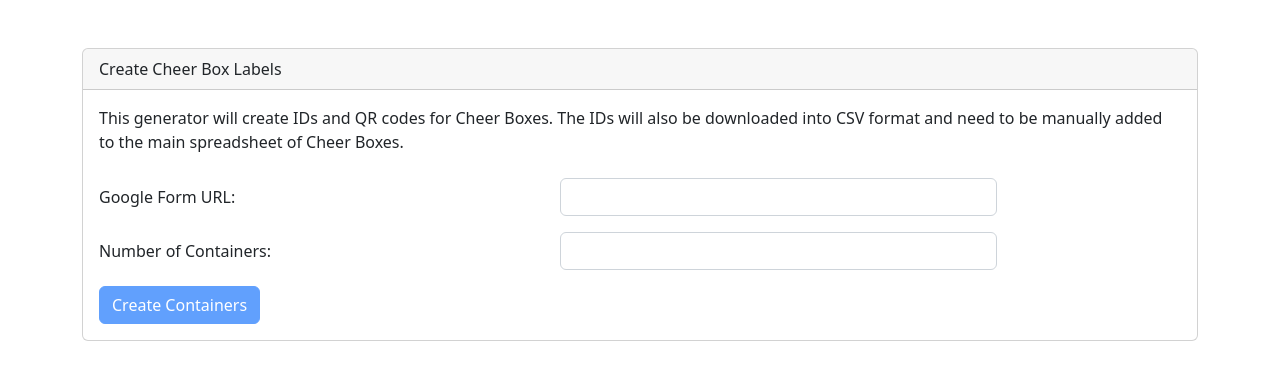
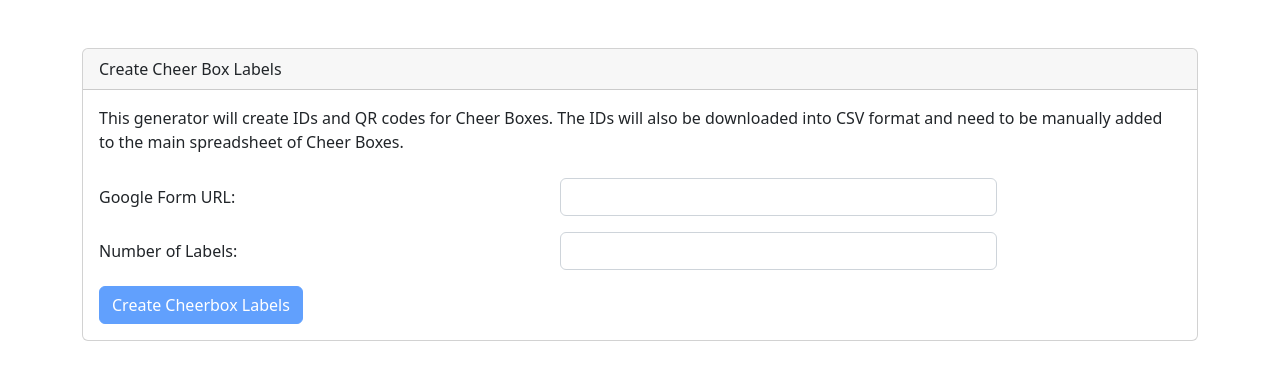
Before and after one commit to dsmHack/2022-everystep, a website with bundled scripts: page index.html in a window 1280 px wide. Built offline with nearby package versions, Linux system fonts and the light colour scheme.

Commit message:
chore: change wording to cheerboxes

```diff
--- a/index.html
+++ b/index.html
@@ -23,12 +23,12 @@
                     </div>
                 </div>
                 <div class="row mb-3">
-                    <label for="numberOfContainers" class="col-sm-5 col-form-label">Number of Containers:</label>
+                    <label for="numberOfContainers" class="col-sm-5 col-form-label">Number of Labels:</label>
                     <div class="col-sm-5">
                         <input type="number" class="form-control" id="numberOfContainers">
                     </div>
                 </div>
-                <button disabled type="submit" id="createContainers" class="btn btn-primary">Create Containers</button>
+                <button disabled type="submit" id="createContainers" class="btn btn-primary">Create Cheerbox Labels</button>
             </div>
         </div>
     </div>
```
